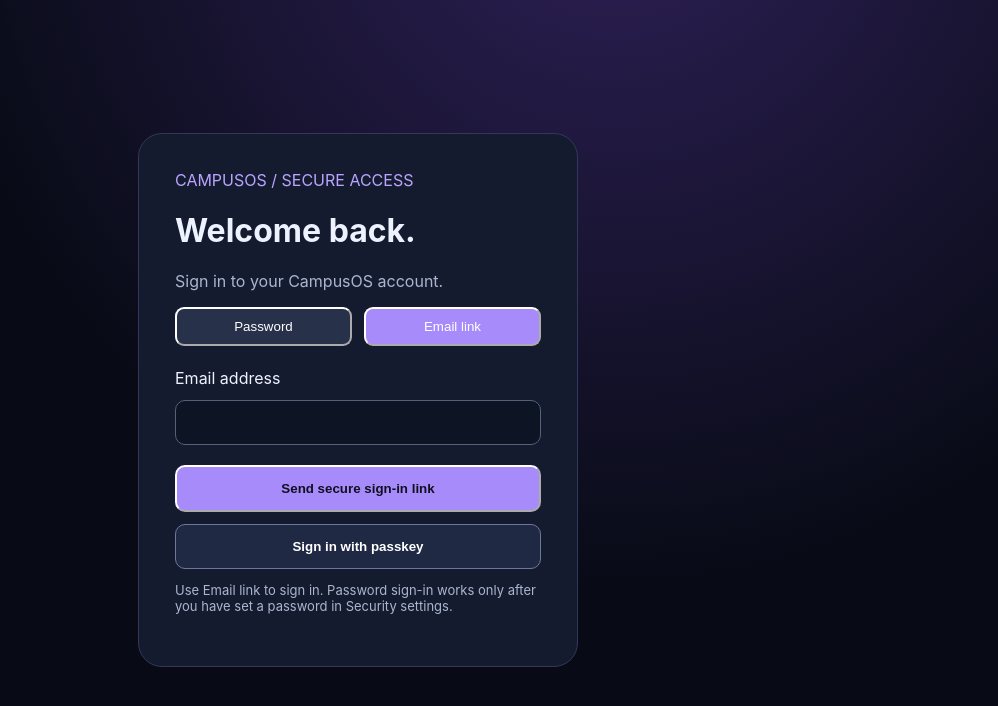
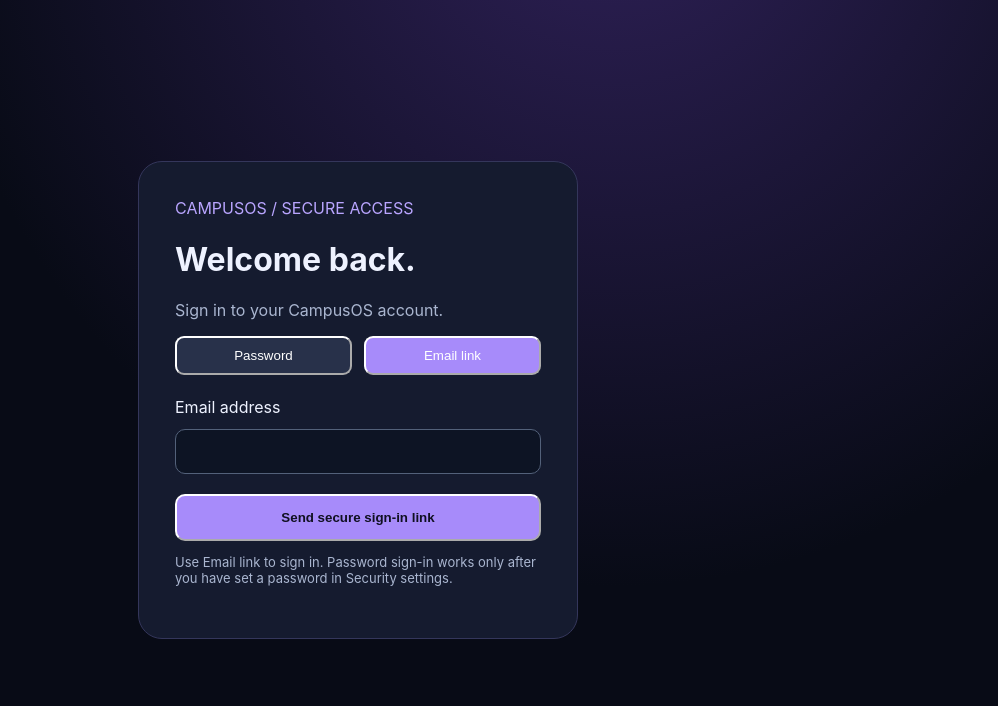
Before and after one commit to veeny698-coder/CampusOs, a Next.js app: page /login in a window 1280 px wide. Shown: the top 706 px of the page, without its empty margins (282-1280 px from the left). Built offline with nearby package versions, Linux system fonts and the light colour scheme.

Commit message:
fix(auth): temporarily disable unverified passkey login while restoring email sign-in

```diff
--- a/app/login/page.tsx
+++ b/app/login/page.tsx
@@ -42,16 +42,6 @@ export default function Login() {
     } finally { setBusy(false); }
   }
 
-  async function passkeyLogin() {
-    setBusy(true); setMessage('');
-    try {
-      const { error } = await authClient().auth.signInWithPasskey();
-      if (error) throw error;
-      router.replace('/admin/dashboard'); router.refresh();
-    } catch (error) {
-      setMessage(error instanceof Error ? error.message : 'Passkey sign-in failed');
-    } finally { setBusy(false); }
-  }
 
   return <main style={{ minHeight: '100vh', display: 'grid', placeItems: 'center', padding: 20 }}>
     <form onSubmit={submit} style={{ width: '100%', maxWidth: 440, background: '#151b2f', padding: 36, border: '1px solid #34365b', borderRadius: 24 }}>
@@ -66,7 +56,6 @@ export default function Login() {
       <input id="email" type="email" required autoComplete="email" value={email} onChange={e => setEmail(e.target.value)} style={{ display: 'block', width: '100%', padding: 14, margin: '12px 0 20px', borderRadius: 10, border: '1px solid #53617a', background: '#0d1424', color: 'white' }} />
       {mode === 'password' && <><label htmlFor="password">Password</label><input id="password" type="password" minLength={8} required autoComplete="current-password" value={password} onChange={e => setPassword(e.target.value)} style={{ display: 'block', width: '100%', padding: 14, margin: '12px 0 20px', borderRadius: 10, border: '1px solid #53617a', background: '#0d1424', color: 'white' }}/></>}
       <button disabled={busy} style={{ padding: 14, borderRadius: 10, width: '100%', background: '#a78bfa', color: '#101021', fontWeight: 700 }}>{busy ? 'Please wait…' : mode === 'password' ? 'Sign in with password' : 'Send secure sign-in link'}</button>
-      <button type="button" disabled={busy} onClick={passkeyLogin} style={{ padding: 14, marginTop: 12, borderRadius: 10, width: '100%', border: '1px solid #6d7899', background: '#202944', color: 'white', fontWeight: 600 }}>Sign in with passkey</button>
       <p style={{ color: '#aab6d0', fontSize: 13 }}>Use Email link to sign in. Password sign-in works only after you have set a password in Security settings.</p>
       <p role="status" aria-live="polite">{message}</p>
     </form>
```
